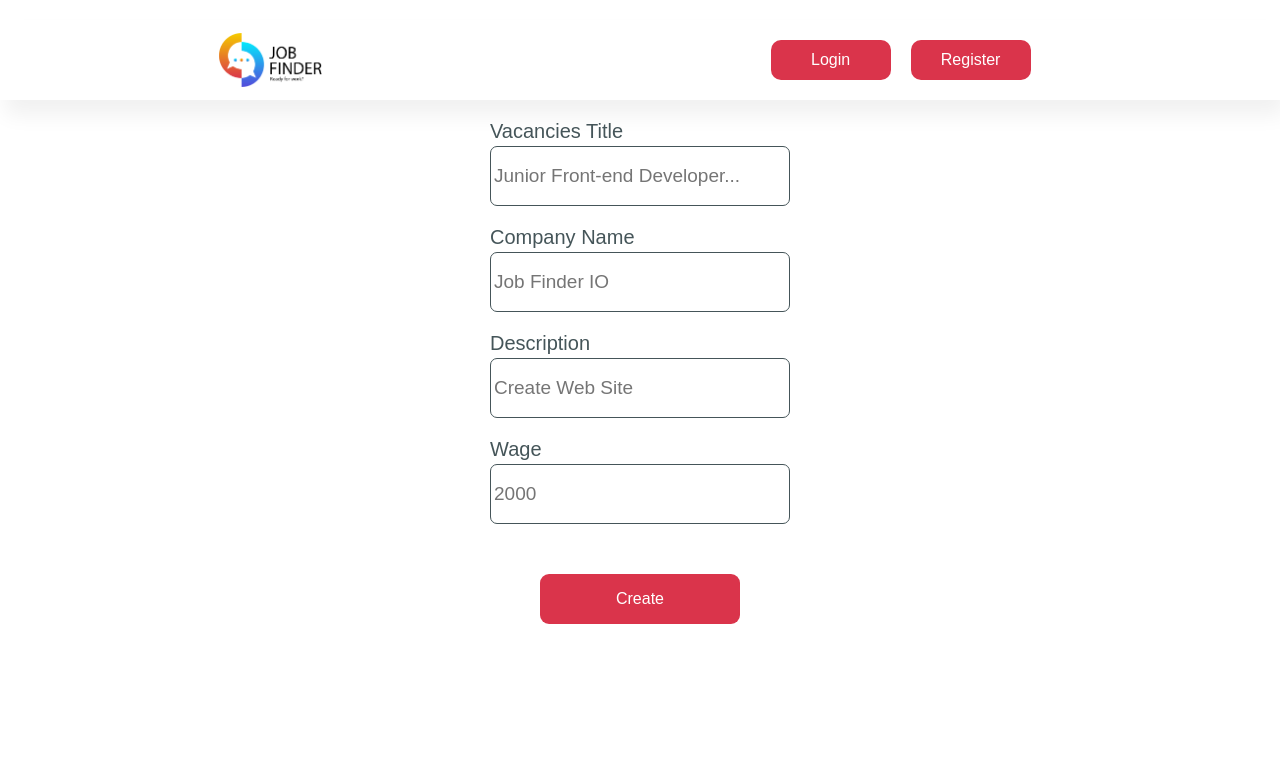
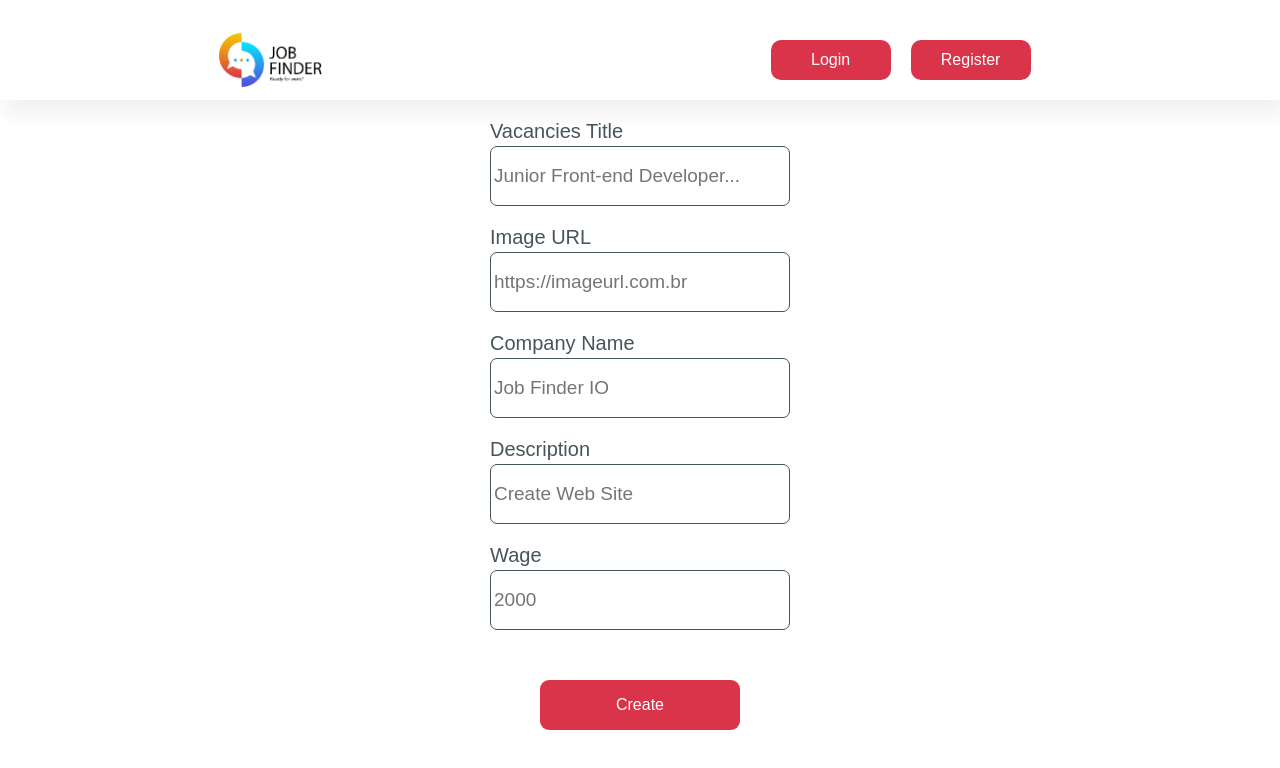
Before and after one commit to Frasato/Job-Finder, a React (Vite) app: page /create in a window 1280 px wide. Shown: the top 768 px of the page. Built offline with nearby package versions, Linux system fonts and the light colour scheme; no server answers.

Commit message:
Add image element and fild

```diff
--- a/src/Pages/CreateVacancies/CreateVacancies.tsx
+++ b/src/Pages/CreateVacancies/CreateVacancies.tsx
@@ -7,6 +7,7 @@ import { VacanciesContext } from "../../Contexts/VacanciesContext";
 import { Navigate } from "react-router";
 import { ref, set } from "firebase/database";
 import { db } from "../../firebase/firebase";
+import { v4 as uuidV4 } from "uuid";
 
 const CreateVacancies = () =>{
 
@@ -15,33 +16,39 @@ const CreateVacancies = () =>{
     const [description, setDescription] = useState<string>('');
     const [wage, setWage] = useState<string>('');
     const [btnClicked, setBtnClicked] = useState<boolean>(false);
+    const [img, setImg] = useState<string>('');
     const {setVacanciesItems, vacanciesItems} = useContext(VacanciesContext);
 
     const handleTitle = (event: React.ChangeEvent<HTMLSelectElement>) => setTitle(event.target.value);
     const handleCompanyName = (event: React.ChangeEvent<HTMLSelectElement>) => setCompanyName(event.target.value);
     const handleDescription = (event: React.ChangeEvent<HTMLSelectElement>) => setDescription(event.target.value);
     const handleWage = (event: React.ChangeEvent<HTMLSelectElement>) => setWage(event.target.value);
+    const handleImg = (event: React.ChangeEvent<HTMLSelectElement>) => setImg(event.target.value);
 
-    const createDbCardVacancies = async(title: string, companyName: string, description: string, wage: string) =>{
-        const dbRef = ref(db, `/vacancies/${title.toLowerCase()}`);
+    const createDbCardVacancies = async(title: string, companyName: string, description: string, wage: string, imgurl: string) =>{
+        const idV4 = uuidV4();
+        const dbRef = ref(db, `/vacancies/${idV4}`);
         await set(dbRef, {
+            id: idV4,
             title: title,
             companyname: companyName,
             description: description,
-            wage: wage
+            wage: wage,
+            img: imgurl,
         });
     }
 
     const create = () =>{
-        if(title != '' && companyName != '' && description != '' && wage != ''){
+        if(title != '' && companyName != '' && description != '' && wage != '' && img != ''){
             const vacanciesItemModel = {
                 vacanciesTitle: title,
                 companyName: companyName,
                 description: description,
                 wage: wage,
+                img: img,
             }
 
-            createDbCardVacancies(title, companyName, description, wage);
+            createDbCardVacancies(title, companyName, description, wage, img);
 
             setVacanciesItems([...vacanciesItems, vacanciesItemModel]);
             setBtnClicked(true);
@@ -65,6 +72,14 @@ const CreateVacancies = () =>{
                     placeText="Junior Front-end Developer..."
                     valueInput={title}
                     onChangeInput={handleTitle}
+                />
+                <InputText
+                    typeInput="text"
+                    textLabel="Image URL"
+                    nameLabel="imgaurl"
+                    placeText="https://imageurl.com.br"
+                    valueInput={img}
+                    onChangeInput={handleImg}
                 />
                 <InputText
                     typeInput="text"
```
